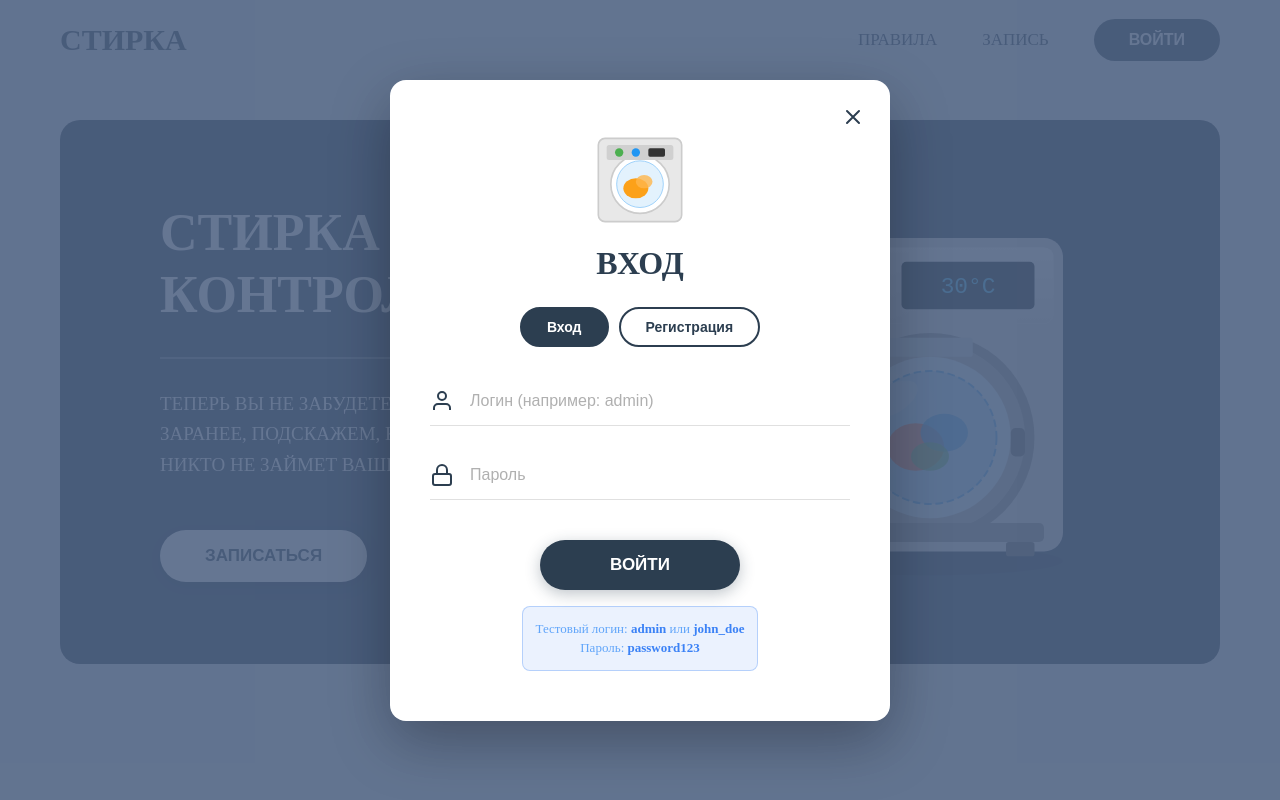
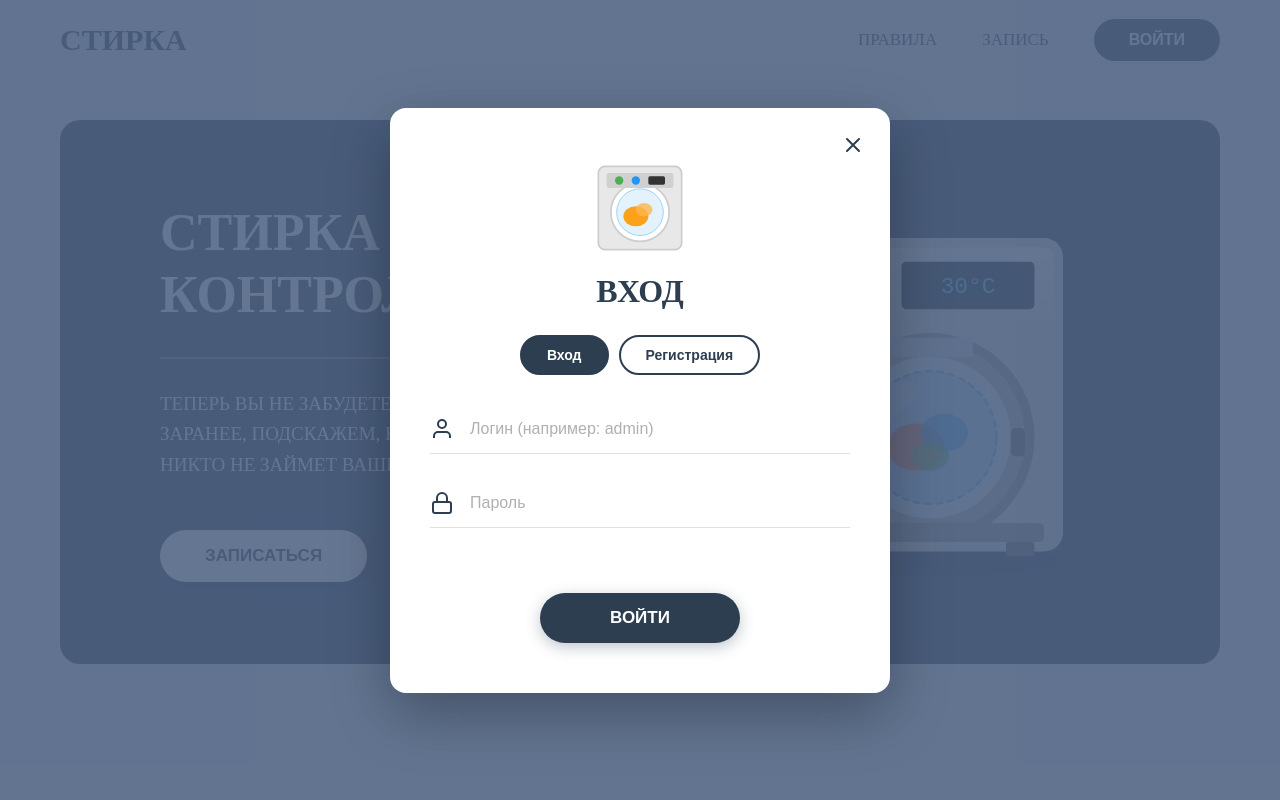
Before and after one commit to Q1zin/laundry_appointment_app, a Vue app in the folder laundry_app/: page / in a window 1280 px wide. Both pictures are taken after a click on the button "ЗАПИСЬ". Shown: the top 800 px of the page. Built offline with nearby package versions, Linux system fonts and the light colour scheme; the HTML template or start-up script is replaced by a standard one.

Commit message:
some fixed

```diff
--- a/laundry_app/src/components/modals/AuthModal.vue
+++ b/laundry_app/src/components/modals/AuthModal.vue
@@ -223,8 +223,10 @@ const handleRegister = async () => {
               >
                 <template #icon><LockIcon /></template>
               </BaseInput>
+            </div>
 
-              <!-- Ошибка входа -->
+            <!-- Контейнер для ошибки с фиксированной высотой -->
+            <div class="error-container">
               <div v-if="loginError" class="error-message">
                 {{ loginError }}
               </div>
@@ -238,11 +240,11 @@ const handleRegister = async () => {
               {{ isLoginLoading ? 'ВХОД...' : 'ВОЙТИ' }}
             </BaseButton>
 
-            <!-- Подсказка для тестирования -->
+            <!-- Подсказка для тестирования
             <p class="hint-text">
               Тестовый логин: <strong>admin</strong> или <strong>john_doe</strong><br>
               Пароль: <strong>password123</strong>
-            </p>
+            </p> -->
           </form>
 
           <!-- Register Form -->
@@ -306,8 +308,10 @@ const handleRegister = async () => {
               >
                 <template #icon><LockIcon /></template>
               </BaseInput>
+            </div>
 
-              <!-- Ошибка регистрации -->
+            <!-- Контейнер для ошибки с фиксированной высотой -->
+            <div class="error-container">
               <div v-if="regError" class="error-message">
                 {{ regError }}
               </div>
@@ -423,7 +427,16 @@ const handleRegister = async () => {
   display: flex;
   flex-direction: column;
   gap: 25px;
-  margin-bottom: 40px;
+  margin-bottom: 20px;
+}
+
+.error-container {
+  width: 100%;
+  min-height: 30px;
+  display: flex;
+  align-items: center;
+  justify-content: center;
+  margin-bottom: 15px;
 }
 
 .submit-btn {
@@ -459,6 +472,7 @@ const handleRegister = async () => {
   }
 
 .error-message {
+  width: 100%;
   padding: 12px;
   background: rgba(239, 68, 68, 0.1);
   border: 1px solid rgba(239, 68, 68, 0.3);
@@ -466,7 +480,6 @@ const handleRegister = async () => {
   color: #ef4444;
   font-size: 14px;
   text-align: center;
-  margin-top: 8px;
 }
 
 .hint-text {
--- a/laundry_app/src/components/sections/HowItWorksSection.vue
+++ b/laundry_app/src/components/sections/HowItWorksSection.vue
@@ -13,15 +13,15 @@ const steps = [
   },
   {
     number: 2,
+    title: 'ВЫБЕРИ МАШИНКУ',
+    icon: WashingMachineOutlineIcon,
+    color: '#6B7B8F'
+  },
+  {
+    number: 3,
     title: 'ВЫБЕРИ ДАТУ И ВРЕМЯ',
     icon: TimerIcon,
     color: '#6BA5A0'
-  },
-  {
-    number: 3,
-    title: 'ВЫБЕРИ МАШИНКУ',
-    icon: WashingMachineOutlineIcon,
-    color: '#6B7B8F'
   }
 ]
 </script>
--- a/laundry_app/src/pages/AdminPage.vue
+++ b/laundry_app/src/pages/AdminPage.vue
@@ -12,6 +12,7 @@ import UserIcon from '@/components/icons/UserIcon.vue'
 import LockIcon from '@/components/icons/LockIcon.vue'
 import EditIcon from '@/components/icons/EditIcon.vue'
 import TheHeader from '@/components/layout/TheHeader.vue'
+import BookingModal from '@/components/modals/BookingModal.vue'
 
 interface AdminUser {
   id: string
@@ -70,6 +71,9 @@ const activeTab = ref<'machines' | 'schedules' | 'users' | 'bookings'>('machines
 const isLoading = ref(false)
 const actionError = ref<string | null>(null)
 const actionSuccess = ref<string | null>(null)
+
+// Модальные окна
+const isBookingModalOpen = ref(false)
 
 // Машинки
 const adminMachines = ref<AdminMachine[]>([])
@@ -509,11 +513,28 @@ const handleUnblockUser = async (userId: string) => {
     isLoading.value = false
   }
 }
+
+// Обработчики модальных окон
+const openBookingModal = () => {
+  isBookingModalOpen.value = true
+}
+
+const closeBookingModal = () => {
+  isBookingModalOpen.value = false
+}
+
+const scrollToRules = () => {
+  // На странице админки нет раздела правил, просто игнорируем
+}
 </script>
 
 <template>
   <div class="admin-page" v-if="isLoggedIn && isAdmin">
-    <TheHeader variant="dark" />
+    <TheHeader
+      variant="dark"
+      @booking-click="openBookingModal"
+      @rules-click="scrollToRules"
+    />
 
     <main class="admin-content">
       <div class="container">
@@ -876,6 +897,11 @@ const handleUnblockUser = async (userId: string) => {
         </div>
       </div>
     </main>
+
+    <BookingModal
+      :is-open="isBookingModalOpen"
+      @close="closeBookingModal"
+    />
   </div>
 </template>
 
```
